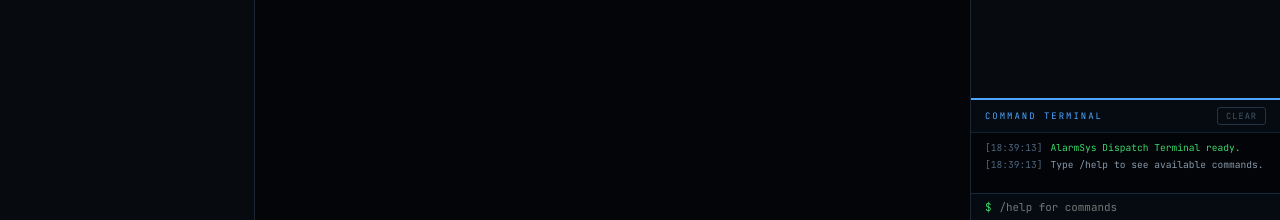
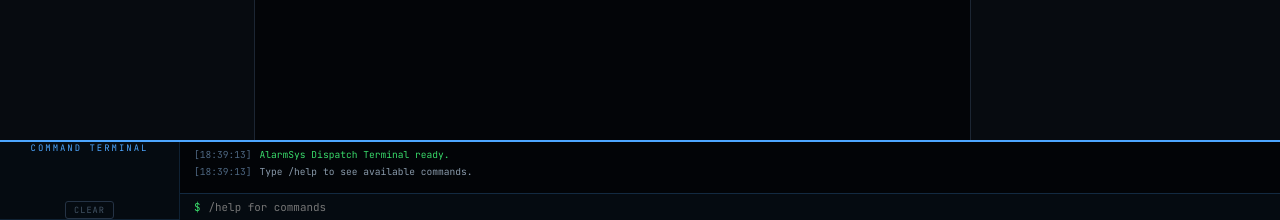
Before and after one commit to Penguh38/server-alarm-system, a plain HTML site: page dashboard/index.html in a window 1280 px wide. Shown: the part 592-812 px from the top of the page. Drawn offline with Linux system fonts and the light colour scheme.

Commit message:
fix: terminal moved to full-width bottom bar

```diff
--- a/dashboard/index.html
+++ b/dashboard/index.html
@@ -51,7 +51,7 @@
     .stat-value.blue { color:var(--blue); } .stat-value.orange { color:var(--orange); }
 
     /* Layout */
-    .layout { display:grid; grid-template-columns:255px 1fr 310px; height:calc(100vh - 52px - 65px); overflow:hidden; }
+    .layout { display:grid; grid-template-columns:255px 1fr 310px; height:calc(100vh - 52px - 65px - 80px); overflow:hidden; }
 
     /* Sidebar */
     .sidebar { background:var(--bg2); border-right:1px solid var(--border); display:flex; flex-direction:column; overflow:hidden; }
@@ -140,11 +140,12 @@
     .brand-desc { font-family:var(--body); font-size:0.66rem; color:var(--muted); margin-top:4px; line-height:1.5; }
 
     /* Terminal */
-    .terminal-section { border-top:2px solid var(--blue); background:#020407; display:flex; flex-direction:column; flex-shrink:0; }
-    .terminal-header { padding:7px 14px; border-bottom:1px solid rgba(77,166,255,0.15); font-family:var(--mono); font-size:0.56rem; letter-spacing:2px; text-transform:uppercase; color:var(--blue); display:flex; justify-content:space-between; align-items:center; background:rgba(77,166,255,0.04); }
+    .terminal-section { border-top:2px solid var(--blue); background:#020407; display:flex; align-items:stretch; height:80px; flex-shrink:0; }
+    .terminal-body { display:flex; flex-direction:column; flex:1; min-width:0; overflow:hidden; }
+    .terminal-header { padding:0 16px; border-bottom:1px solid rgba(77,166,255,0.15); border-right:1px solid rgba(77,166,255,0.15); font-family:var(--mono); font-size:0.56rem; letter-spacing:2px; text-transform:uppercase; color:var(--blue); display:flex; justify-content:space-between; align-items:center; background:rgba(77,166,255,0.04); width:180px; flex-shrink:0; flex-direction:column; gap:8px; }
     .terminal-clear { font-family:var(--mono); font-size:0.54rem; color:var(--muted); background:transparent; border:1px solid var(--border2); border-radius:3px; padding:2px 8px; cursor:pointer; letter-spacing:1px; transition:all 0.12s; }
     .terminal-clear:hover { color:var(--red); border-color:var(--red); }
-    .terminal-output { height:60px; overflow-y:auto; padding:6px 14px; font-family:var(--mono); font-size:0.6rem; line-height:1.8; background:#020407; }
+    .terminal-output { flex:1; overflow-y:auto; padding:4px 14px; font-family:var(--mono); font-size:0.6rem; line-height:1.8; background:#020407; min-height:0; }
     .t-line { display:flex; gap:8px; }
     .t-time { color:#4d6680; flex-shrink:0; }
     .t-msg { color:#ffffff; }
@@ -212,16 +213,19 @@
       <div class="panel-tab" onclick="switchTab('brands',this)">BRANDS</div>
     </div>
     <div class="panel-content" id="panel-content"></div>
+  </div>
+
+</div>
+
 <div class="terminal-section">
   <div class="terminal-header">Command Terminal <button class="terminal-clear" onclick="clearTerminal()">CLEAR</button></div>
+  <div class="terminal-body">
     <div class="terminal-output" id="terminal-output"></div>
     <div class="terminal-input-row">
       <span class="terminal-prompt">$</span>
       <input class="terminal-input" id="terminal-input" placeholder="/help for commands" autocomplete="off" spellcheck="false"/>
     </div>
   </div>
-  </div>
-
 </div>
 
 <div class="toasts" id="toasts"></div>
```
Lines whose indentation alone changed are shown as unchanged.
